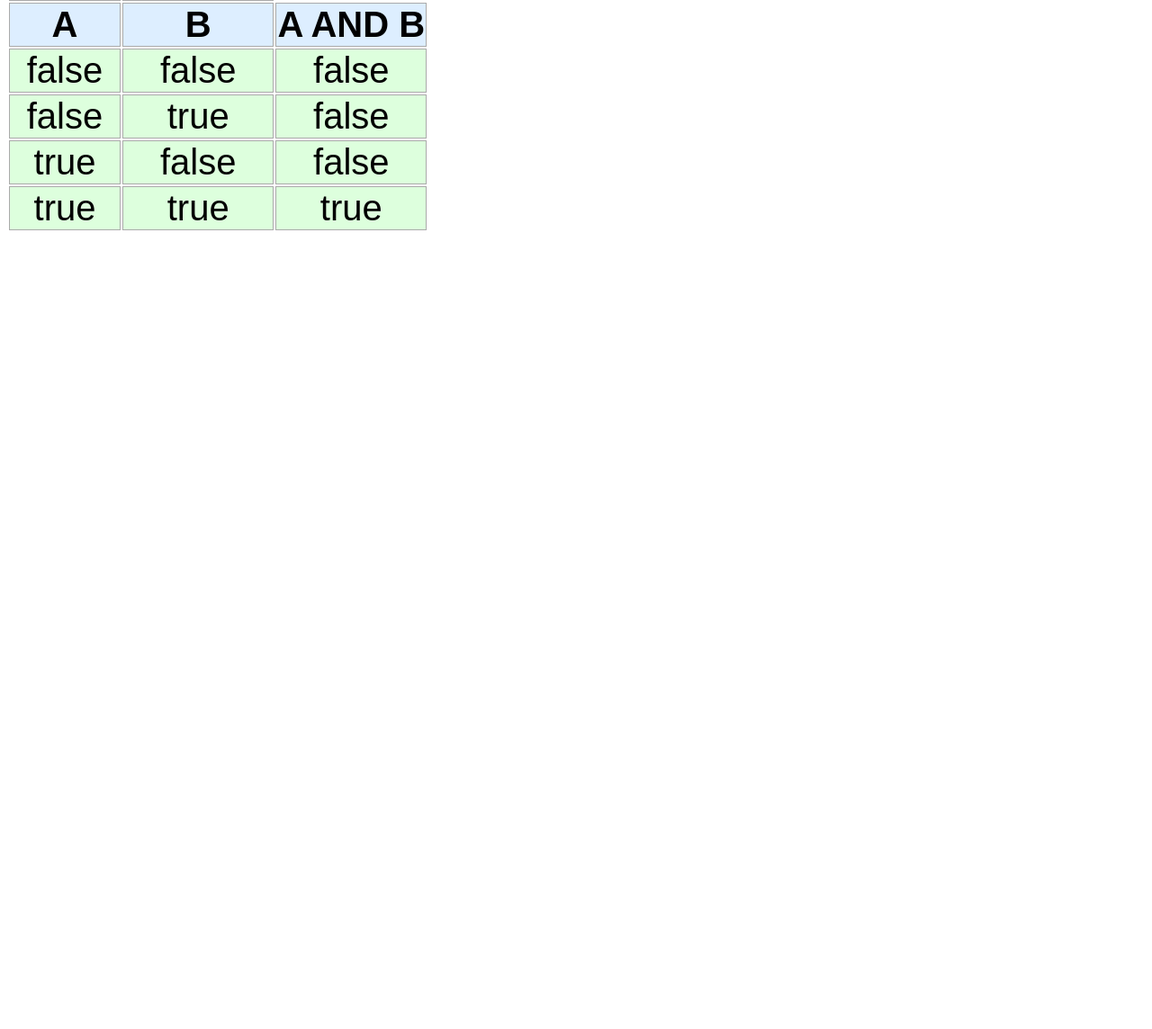
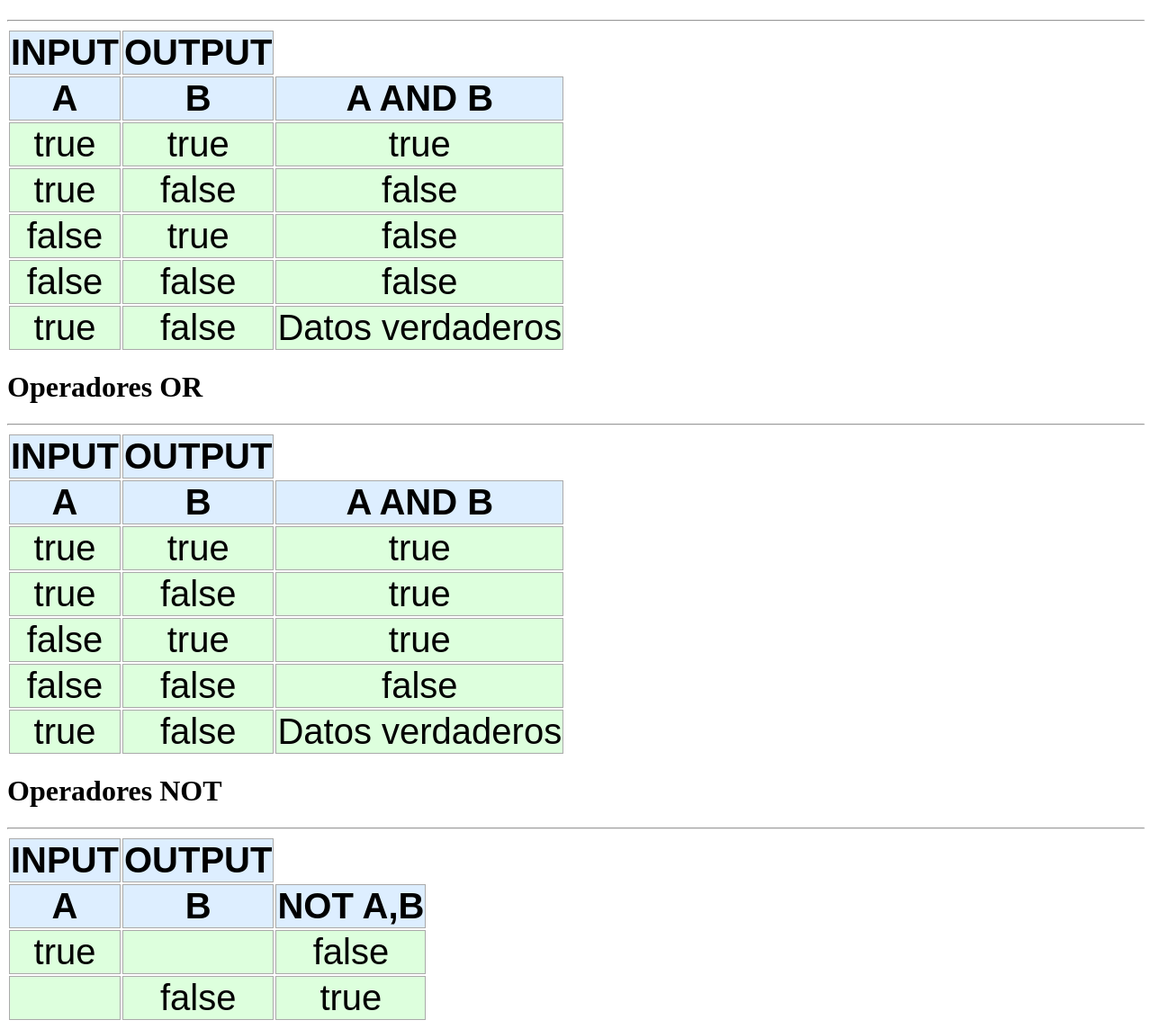
Before and after one commit to ComfenalcoCursos2021/Operadores_logicos_19_07_2021, a plain HTML site: page index.html in a window 1280 px wide. Shown: the part 140-1284 px from the top of the page at 90% size. Before the commit the page ends 800 px from the top, so only its background shows below. Drawn offline with Linux system fonts and the light colour scheme.

Commit message:
Operador logico AND, OR, NOT 21 Julio 2021

```diff
--- a/index.html
+++ b/index.html
@@ -8,7 +8,8 @@
     <link rel="stylesheet" href="style.css">
 </head>
 <body>
-
+    <h1>F12</h1>
+    <hr>
     <h1>Operadores AND</h1>
     <hr>
     <table>
@@ -23,11 +24,46 @@
                 <th>A AND B</th>
             </tr>
         </thead>
-        <tbody id="myTabla">
+        <tbody id="myTablaAND">
 
         </tbody>
     </table>
+    <h1>Operadores OR</h1>
+    <hr>
+    <table>
+        <thead>
+            <tr>
+                <th>INPUT</th>
+                <th>OUTPUT</th>
+            </tr>
+            <tr>
+                <th>A</th>
+                <th>B</th>
+                <th>A AND B</th>
+            </tr>
+        </thead>
+        <tbody id="myTablaOR">
 
+        </tbody>
+    </table>
+    <h1>Operadores NOT</h1>
+    <hr>
+    <table>
+        <thead>
+            <tr>
+                <th>INPUT</th>
+                <th>OUTPUT</th>
+            </tr>
+            <tr>
+                <th>A</th>
+                <th>B</th>
+                <th>NOT A,B</th>
+            </tr>
+        </thead>
+        <tbody id="myTablaNOT">
+
+        </tbody>
+    </table>
     <script src="main.js"></script>
 </body>
 </html>
--- a/main.js
+++ b/main.js
@@ -1,33 +1,124 @@
+// let vasoPlastico = true;
+// let cafeSinAzucar = false;
+// console.log(vasoPlastico && cafeSinAzucar);
 
 
+
+
+// let resultado = 5>3;
+// let resultado2 = 5>=5;
+// console.log(`Valor de la variable resultado:`,resultado,` y valor de la variable resultado2:`,resultado2);
+// console.log(resultado,` && `,resultado2,` = `,(resultado && resultado2));
+
 let A = true;
-let B = true;
+let B = false;
+const myCssHead = `
+    background: #ddeeff;
+    font-family: Arial, Helvetica, sans-serif;
+    font-weight: bold;
+    border: 1px solid #aaa;
+    padding: 10px 10px 10px 10px;
+`;
+let myCssBoby = `
 
-let tabla = document.querySelector("#myTabla");
-tabla.innerHTML = `
+    background: #dfd;
+    font-family: cursive;
+    border: 1px solid #aaa;
+
+`;
+
+console.log(`%cOperadores AND`,myCssHead);
+console.log(`%c                                                     `,' border-bottom: .10em solid #aaa; padding:.1em; font-size: 1em;');
+console.log(`%c1. A: ${!(!A)} (OPERADOR AND) B: ${!B} A && B = ${!(!A) && !B}`,myCssBoby);
+console.log(`%c2. A: ${A} (OPERADOR AND) B: ${B} A && B = ${A && B}`,myCssBoby);
+console.log(`%c3. A: ${!A} (OPERADOR AND) B: ${!B} A && B = ${!A && !B}`,myCssBoby);
+console.log(`%c4. A:${!A} (OPERADOR AND) B:${B} A && B = ${!A && B}`,myCssBoby);
+console.log(`%cA: ${A} B: ${B} Datos verdaderos`,myCssBoby);
+
+console.log(`Operadores OR`);
+console.log(`1. A:`,!(!A),` (OPERADOR OR) B:`,!B,` A || B =`,!(!A) || !B);
+console.log(`2. A:`,A,` (OPERADOR OR) B:`,B,` A || B =`,A || B);
+console.log(`3. A:`,!A,` (OPERADOR OR) B:`,!B,` A || B =`,!A || !B);
+console.log(`4. A:`,!A,` (OPERADOR OR) B:`,B,` A || B =`,!A || B);
+console.log(`A:`,A,`B:`,B,`Datos verdaderos`);
+
+console.log(`Operadores NOT`);
+console.log(`A:`,A,` (OPERADOR NOT) !A`,!A);
+console.log(`B:`,B,` (OPERADOR NOT) !B`,!B);
+
+
+// Operador AND (&&)
+let tablaAND = document.querySelector("#myTablaAND");
+tablaAND.innerHTML = `
     <tr>
-        <td>${false}</td>
-        <td>${false}</td>
-        <td>${false && false}</td>
-    </tr>
-    <tr>
-        <td>${false}</td>
-        <td>${true}</td>
-        <td>${false && true}</td>
-    </tr>
-    <tr>
-        <td>${true}</td>
-        <td>${false}</td>
-        <td>${true && false}</td>
+        <td>${!(!A)}</td>
+        <td>${!B}</td>
+        <td>${!(!A) && !B}</td>
     </tr>
     <tr>
         <td>${A}</td>
         <td>${B}</td>
         <td>${A && B}</td>
     </tr>
-
+    <tr>
+        <td>${  !A}</td>
+        <td>${!B}</td>
+        <td>${!A && !B}</td>
+    </tr>
+    <tr>
+        <td>${!A}</td>
+        <td>${B}</td>
+        <td>${!A && B}</td>
+    </tr>
+    <tr>
+        <td>${A}</td>
+        <td>${B}</td>
+        <td>Datos verdaderos</td>
+    </tr>
 `;
-
+// Operador OR (||)
+let tablaOR = document.querySelector("#myTablaOR");
+tablaOR.innerHTML = `
+    <tr>
+        <td>${!(!A)}</td>
+        <td>${!B}</td>
+        <td>${!(!A) || !B}</td>
+    </tr>
+    <tr>
+        <td>${A}</td>
+        <td>${B}</td>
+        <td>${A || B}</td>
+    </tr>
+    <tr>
+        <td>${!A}</td>
+        <td>${!B}</td>
+        <td>${!A || !B}</td>
+    </tr>
+    <tr>
+        <td>${!A}</td>
+        <td>${B}</td>
+        <td>${!A || B}</td>
+    </tr>
+    <tr>
+        <td>${A}</td>
+        <td>${B}</td>
+        <td>Datos verdaderos</td>
+    </tr>
+`;
+// Operador NOT (!)
+let tablaNOT = document.querySelector("#myTablaNOT");
+tablaNOT.innerHTML = `
+    <tr>
+        <td>${A}</td>
+        <td></td>
+        <td>${!A}</td>
+    </tr>
+    <tr>
+        <td></td>
+        <td>${B}</td>
+        <td>${!B}</td>
+    </tr>
+`;
 
 
 
```
